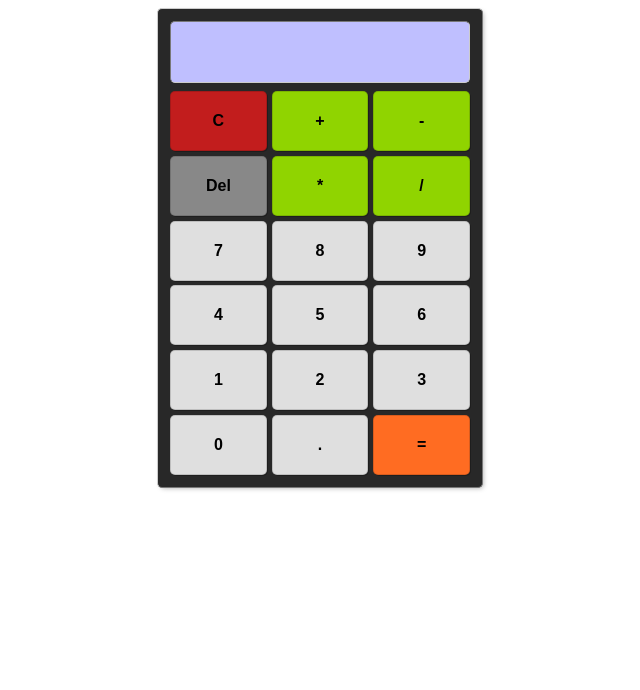
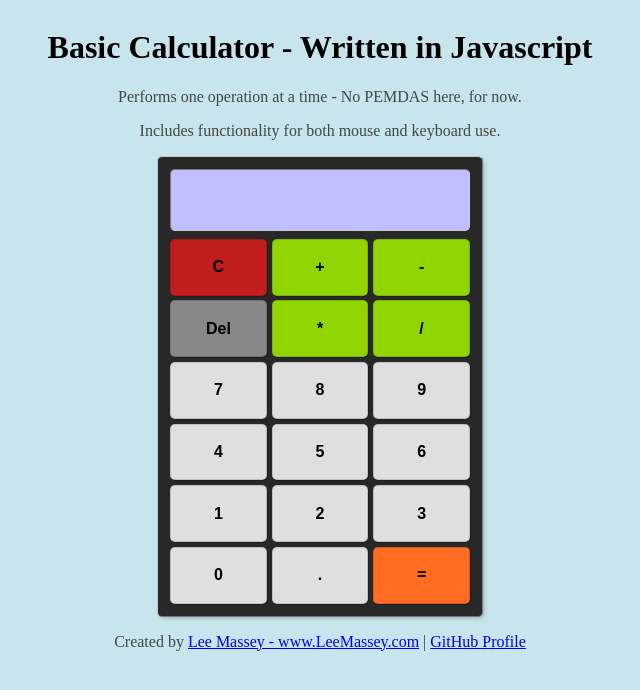
Before and after one commit to LeeMassey/js_calculator, a plain HTML site: page index.html in a window 1280 px wide. Shown: the whole page, without its empty margins (320-960 px from the left). Drawn offline with Linux system fonts and the light colour scheme.

Commit message:
Updated index.html to include basic info. Updated main.css to improve appearance a bit.

```diff
--- a/css/main.css
+++ b/css/main.css
@@ -1,7 +1,19 @@
+body {
+	background: #C8E4ED;
+}
+
+p {
+	color: #454545;
+}
+
 #container {
 	display: flex;
 	flex-direction: column;
 	align-items: center;
+}
+
+#header {
+	text-align: center;
 }
 
 #calculator {
@@ -45,12 +57,16 @@
 	grid-gap: 0.3rem;
 }
 
+#footer {
+	text-align: center;
+}
+
 .button {
 	background: #dfdfdf;
 	border: 1px solid rgba(0, 0, 0, 0.15);
 	border-radius: 5px;
 	box-shadow: 1px 1px rgba(0, 0, 0, 0.25);
-	padding: 1.25rem;
+	padding: 1.15rem;
 	font-weight: inherit;
 	font-size: 1rem;
 	outline: none;
--- a/index.html
+++ b/index.html
@@ -5,7 +5,7 @@
 
   <meta charset="utf-8">
 
-  <title></title>
+  <title>Calculator - Written in Javascript</title>
 
   <link rel="stylesheet" href="css/main.css">
 
@@ -14,6 +14,14 @@
 <body>
 
 	<div id="container">
+
+		<div id="header">
+
+			<h1>Basic Calculator - Written in Javascript</h1>
+			<p>Performs one operation at a time - No PEMDAS here, for now.</p>
+			<p>Includes functionality for both mouse and keyboard use.</p>
+
+		</div>
 
 		<div id="calculator">
 
@@ -51,6 +59,12 @@
 
 	</div>
 
+	<div id="footer">
+
+		<p>Created by <a href="https://leemassey.com/">Lee Massey - www.LeeMassey.com</a> | <a href="https://github.com/leemassey/">GitHub Profile</a>
+
+	</div>
+
 <script src="js/main.js"></script>
 
 </body>
```
